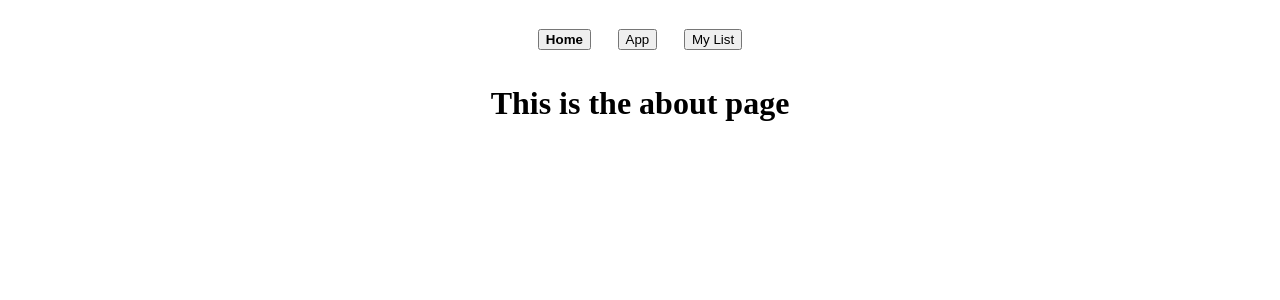
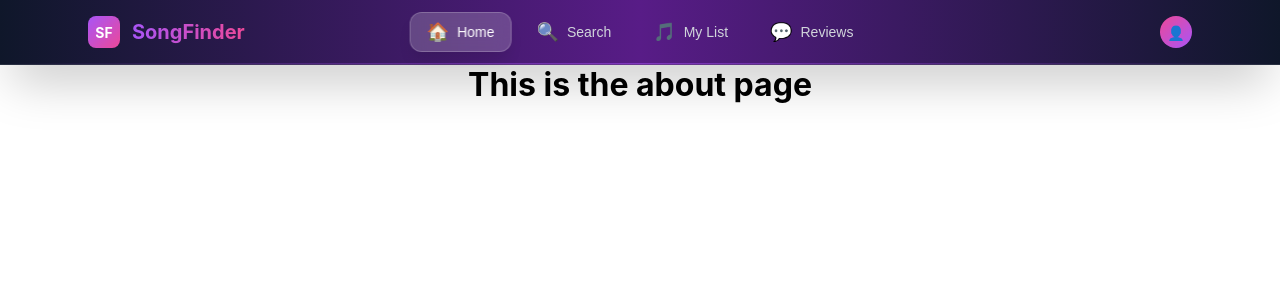
Before and after one commit to Matei-Albu/music-app, a React (Create React App) app: page / in a window 1280 px wide. Shown: the top 300 px of the page. Built offline with nearby package versions, Linux system fonts and the light colour scheme; no server answers; what aws-amplify would draw is missing.

Commit message:
add review page and style navbar

```diff
--- a/src/App.css
+++ b/src/App.css
@@ -1,3 +1,37 @@
+* {
+  margin: 0;
+  padding: 0;
+  box-sizing: border-box;
+}
+
+/* Remove body margins */
+body {
+  margin: 0;
+  padding: 0;
+  font-family: -apple-system, BlinkMacSystemFont, 'Segoe UI', 'Roboto', 'Oxygen',
+    'Ubuntu', 'Cantarell', 'Fira Sans', 'Droid Sans', 'Helvetica Neue',
+    sans-serif;
+}
+
+/* Remove default margins from your main app container */
+#root {
+  margin: 0;
+  padding: 0;
+}
+
+/* If you have an App component wrapper */
+.App {
+  margin: 0;
+  padding: 0;
+}
+
+/* Ensure html doesn't have margins */
+html {
+  margin: 0;
+  padding: 0;
+}
+
+
 .App {
   text-align: center;
 }
--- a/src/App.js
+++ b/src/App.js
@@ -4,6 +4,7 @@ import Navigation from './components/Nav';
 import Home from './pages/Home';
 import AppPage from './pages/AppPage';
 import MyList from './pages/MyList';
+import Reviews from './pages/Reviews';
 
 const App = () => {
   const [currentPage, setCurrentPage] = useState('home');
@@ -20,6 +21,8 @@ const App = () => {
         return <AppPage />;
       case 'mylist':
         return <MyList />;
+      case 'reviews':
+        return <Reviews />;
       default:
         return <Home />;
     }
--- a/src/components/Nav.js
+++ b/src/components/Nav.js
@@ -1,31 +1,192 @@
-import React from 'react';
+"use client"
 
 const Nav = ({ currentPage, onPageChange }) => {
+  const navItems = [
+    { id: "home", label: "Home", icon: "🏠" },
+    { id: "app", label: "Search", icon: "🔍" },
+    { id: "mylist", label: "My List", icon: "🎵" },
+    { id: "reviews", label: "Reviews", icon: "💬" },
+  ]
+
+  const navStyle = {
+    background: 'linear-gradient(90deg, #0f172a 0%, #581c87 50%, #0f172a 100%)',
+    backdropFilter: 'blur(16px)',
+    borderBottom: '1px solid rgba(255, 255, 255, 0.1)',
+    boxShadow: '0 25px 50px -12px rgba(0, 0, 0, 0.25)',
+    position: 'sticky',
+    top: 0,
+    left: 0,
+    right: 0,
+    zIndex: 50,
+    margin: 0,  // Remove any margin
+    padding: 0, // Remove default padding
+    width: '100vw', // Full viewport width
+    boxSizing: 'border-box', // Include border in width calculation
+  }
+
+  const containerStyle = {
+    maxWidth: '1152px',
+    margin: '0 auto',
+    padding: '0 24px',
+    width: '100%',
+  }
+
+  const headerStyle = {
+    position: 'relative',
+    display: 'flex',
+    alignItems: 'center',
+    justifyContent: 'space-between',
+    height: '64px',
+  }
+
+  const centerNavStyle = {
+    position: 'absolute',
+    left: '50%',
+    transform: 'translateX(-50%)',
+    display: 'flex',
+    alignItems: 'center',
+    gap: '8px',
+  }
+
+
+  const brandStyle = {
+    display: 'flex',
+    alignItems: 'center',
+    gap: '12px',
+  }
+
+  const logoStyle = {
+    width: '32px',
+    height: '32px',
+    background: 'linear-gradient(135deg, #a855f7, #ec4899)',
+    borderRadius: '8px',
+    display: 'flex',
+    alignItems: 'center',
+    justifyContent: 'center',
+  }
+
+  const brandTextStyle = {
+    color: 'white',
+    fontWeight: 'bold',
+    fontSize: '20px',
+    background: 'linear-gradient(90deg, #a855f7, #ec4899)',
+    WebkitBackgroundClip: 'text',
+    WebkitTextFillColor: 'transparent',
+  }
+
+  const navItemsStyle = {
+    display: 'flex',
+    alignItems: 'center',
+    gap: '8px',
+  }
+
+  const getButtonStyle = (isActive) => ({
+    position: 'relative',
+    display: 'flex',
+    alignItems: 'center',
+    gap: '8px',
+    padding: '8px 16px',
+    borderRadius: '12px',
+    fontSize: '14px',
+    fontWeight: '500',
+    border: 'none',
+    cursor: 'pointer',
+    transition: 'all 0.3s cubic-bezier(0.4, 0, 0.2, 1)',
+    transform: 'scale(1)',
+    background: isActive
+      ? 'rgba(255, 255, 255, 0.2)'
+      : 'transparent',
+    color: isActive ? 'white' : '#d1d5db',
+    backdropFilter: isActive ? 'blur(8px)' : 'none',
+    border: isActive ? '1px solid rgba(255, 255, 255, 0.2)' : '1px solid transparent',
+    boxShadow: isActive ? '0 10px 15px -3px rgba(0, 0, 0, 0.1)' : 'none',
+  })
+
+  const profileStyle = {
+    display: 'flex',
+    alignItems: 'center',
+    gap: '12px',
+  }
+
+  const avatarStyle = {
+    width: '32px',
+    height: '32px',
+    background: 'linear-gradient(135deg, #ec4899, #a855f7)',
+    borderRadius: '50%',
+    display: 'flex',
+    alignItems: 'center',
+    justifyContent: 'center',
+    cursor: 'pointer',
+    transition: 'transform 0.2s ease',
+  }
+
+  const bottomLineStyle = {
+    position: 'absolute',
+    bottom: 0,
+    left: 0,
+    right: 0,
+    height: '1px',
+    background: 'linear-gradient(90deg, transparent, rgba(168, 85, 247, 0.5), transparent)',
+  }
+
   return (
-    <div className="content">
-      <button
-        className="content"
-        onClick={() => onPageChange('home')}
-        style={{ fontWeight: currentPage === 'home' ? 'bold' : 'normal' }}
-      >
-        Home
-      </button>
-      <button
-        className="content"
-        onClick={() => onPageChange('app')}
-        style={{ fontWeight: currentPage === 'app' ? 'bold' : 'normal' }}
-      >
-        App
-      </button>
-      <button
-        className="content"
-        onClick={() => onPageChange('mylist')}
-        style={{ fontWeight: currentPage === 'mylist' ? 'bold' : 'normal' }}
-      >
-        My List
-      </button>
-    </div>
-  );
-};
+    <nav style={navStyle}>
+      <div style={containerStyle}>
+        <div style={headerStyle}>
+          {/* Logo/Brand */}
+          <div style={brandStyle}>
+            <div style={logoStyle}>
+              <span style={{ color: 'white', fontWeight: 'bold', fontSize: '14px' }}>SF</span>
+            </div>
+            <span style={brandTextStyle}>SongFinder</span>
+          </div>
 
-export default Nav;
+            {/* Centered Navigation Items */}
+            <div style={centerNavStyle}>
+            {navItems.map((item) => (
+                <button
+                key={item.id}
+                onClick={() => onPageChange(item.id)}
+                style={getButtonStyle(currentPage === item.id)}
+                onMouseEnter={(e) => {
+                    e.target.style.transform = 'scale(1.05)';
+                    if (currentPage !== item.id) {
+                    e.target.style.color = 'white';
+                    e.target.style.background = 'rgba(255, 255, 255, 0.1)';
+                    }
+                }}
+                onMouseLeave={(e) => {
+                    e.target.style.transform = 'scale(1)';
+                    if (currentPage !== item.id) {
+                    e.target.style.color = '#d1d5db';
+                    e.target.style.background = 'transparent';
+                    }
+                }}
+                >
+                <span style={{ fontSize: '18px' }}>{item.icon}</span>
+                <span>{item.label}</span>
+                </button>
+            ))}
+            </div>
+
+
+          {/* Profile/User section */}
+          <div style={profileStyle}>
+            <div
+              style={avatarStyle}
+              onMouseEnter={(e) => e.target.style.transform = 'scale(1.1)'}
+              onMouseLeave={(e) => e.target.style.transform = 'scale(1)'}
+            >
+              <span style={{ color: 'white', fontSize: '14px' }}>👤</span>
+            </div>
+          </div>
+        </div>
+      </div>
+
+      {/* Subtle bottom glow */}
+      <div style={bottomLineStyle}></div>
+    </nav>
+  )
+}
+
+export default Nav
--- /dev/null
+++ b/src/pages/Reviews.js
@@ -0,0 +1,7 @@
+const Reviews = () => {
+    return (
+        <h1>This is the reviws page</h1>
+    );
+};
+
+export default Reviews;
```
